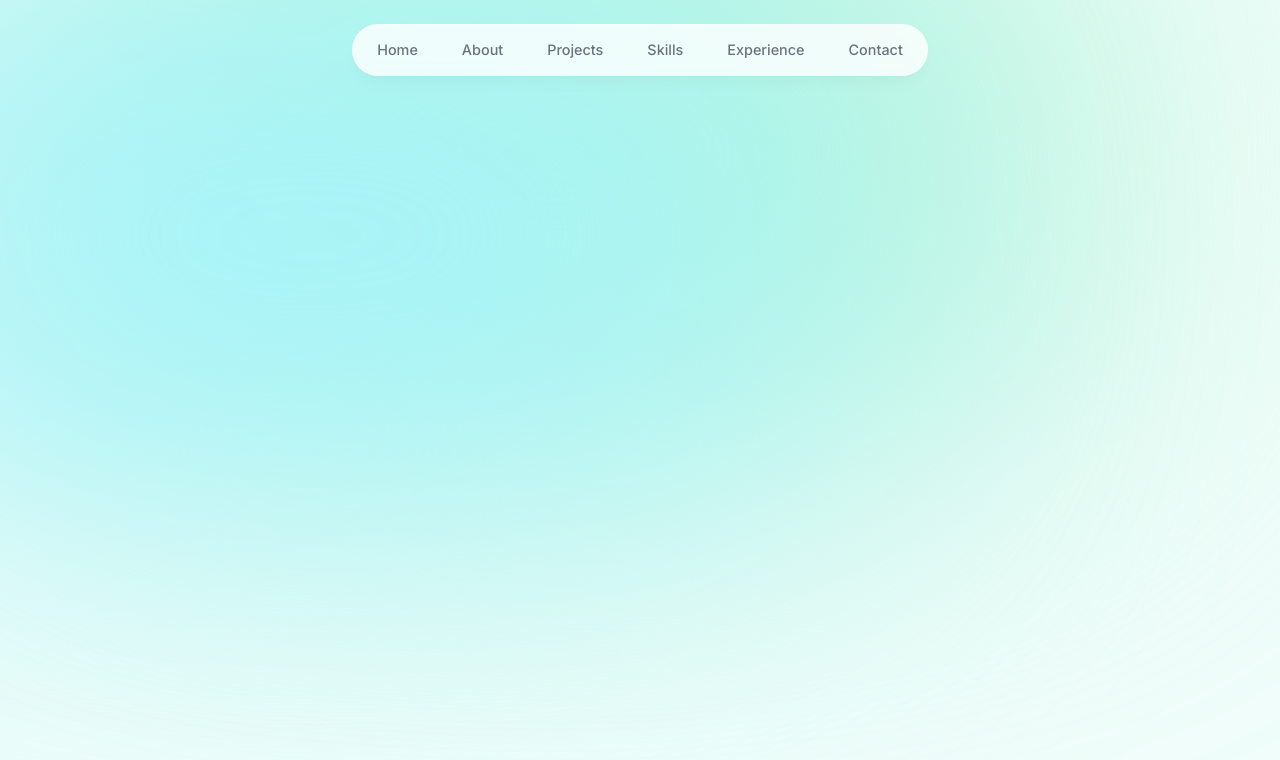
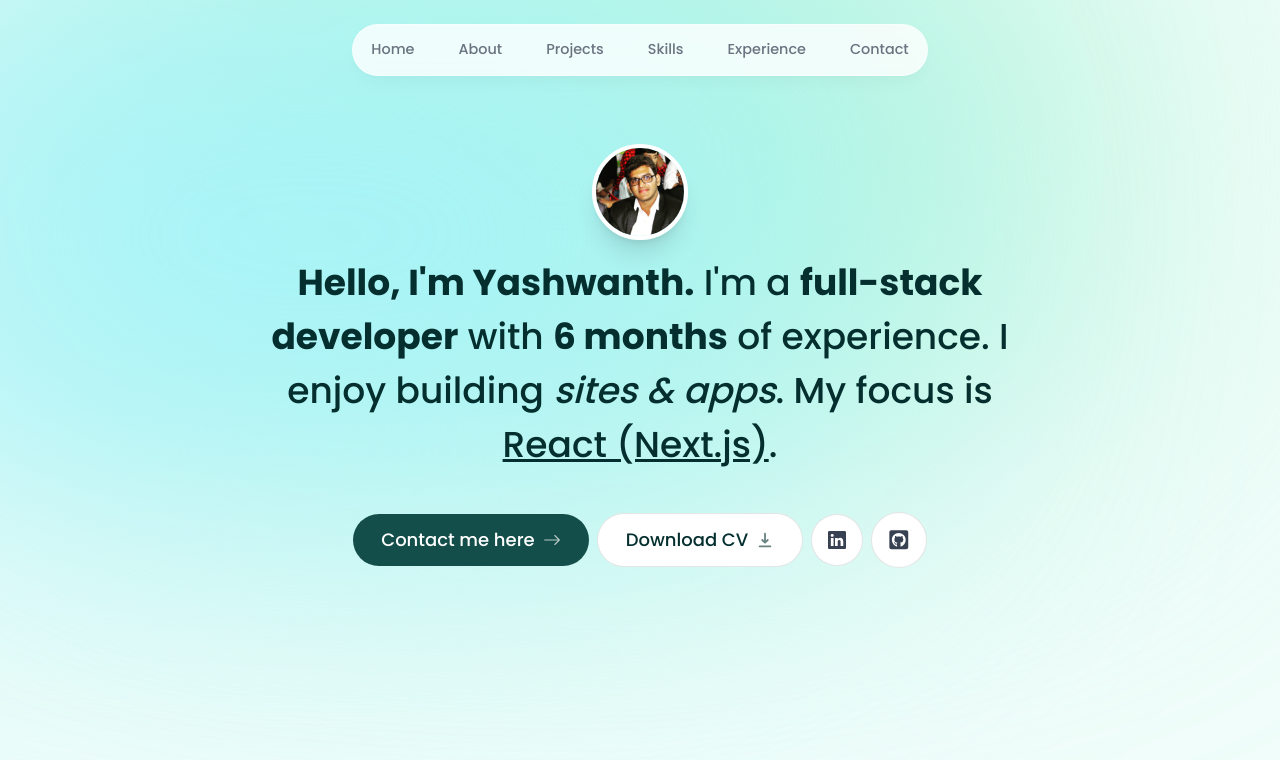
Before and after one commit to YashwanthKothakota9/MyPortfolio, a Next.js app: page / in a window 1280 px wide. Shown: the top 760 px of the page. Built offline with nearby package versions, Linux system fonts and the light colour scheme.

Commit message:
Add Intro section

```diff
--- a/app/layout.tsx
+++ b/app/layout.tsx
@@ -1,8 +1,13 @@
 import Header from "@/components/header";
 import "./globals.css";
-import { Inter } from "next/font/google";
+import { Poppins } from "next/font/google";
 
-const inter = Inter({ subsets: ["latin"] });
+const poppins = Poppins({
+  subsets: ["latin"],
+  display: "swap",
+  variable: "--font-poppins",
+  weight: ["100", "200", "300", "400", "500", "600", "700", "800", "900"],
+});
 
 export const metadata = {
   title: "Yashwanth | Personal Portfolio",
@@ -16,7 +21,9 @@
 }) {
   return (
     <html lang="en">
-      <body className={`${inter.className} bg-teal-50 text-teal-950 relative`}>
+      <body
+        className={`${poppins.className} bg-teal-50 text-teal-950 relative h-[5000px] pt-28 sm:pt-36`}
+      >
         <div className="bg-[#a7f3d0] absolute top-[-6rem] -z-10 right-[11rem] h-[31.25rem] w-[31.25rem] rounded-full blur-[10rem] sm:w-[68.75rem]"></div>
         <div className="bg-[#a5f3fc] absolute top-[-1rem] -z-10 left-[-35rem] h-[31.25rem] w-[50rem] rounded-full blur-[10rem] sm:w-[68.75rem] md:left-[-33rem] lg:left-[-28rem] xl:left-[-15rem] 2xl:left-[-5rem]"></div>
         <Header />
--- a/app/page.tsx
+++ b/app/page.tsx
@@ -1,5 +1,10 @@
+import Intro from "@/components/intro";
 import Image from "next/image";
 
 export default function Home() {
-  return <main></main>;
+  return (
+    <main className="flex flex-col items-center px-4">
+      <Intro />
+    </main>
+  );
 }
--- /dev/null
+++ b/components/intro.tsx
@@ -0,0 +1,93 @@
+"use client";
+import Image from "next/image";
+import ProfileImg from "@/public/Yash.jpg";
+import { motion } from "framer-motion";
+import Link from "next/link";
+import { BsArrowRight, BsLinkedin } from "react-icons/bs";
+import { HiDownload } from "react-icons/hi";
+import { FaGithubSquare } from "react-icons/fa";
+
+const Intro = () => {
+  return (
+    <section className="mb-28 max-w-[50rem] text-center sm:mb-0">
+      <div className="flex items-center justify-center">
+        <div className="relative">
+          <motion.div
+            initial={{ opacity: 0, scale: 0 }}
+            animate={{ opacity: 1, scale: 1 }}
+            transition={{
+              type: "tween",
+              duration: 0.2,
+            }}
+          >
+            <Image
+              src={ProfileImg}
+              alt="Yashwanth Profile Picture"
+              width={192}
+              height={192}
+              quality={100}
+              priority={true}
+              className="h-24 w-24 rounded-full object-cover border-[0.3rem] border-white shadow-xl"
+            />
+          </motion.div>
+        </div>
+      </div>
+
+      <motion.p
+        className="mb-10 mt-4 px-4 text-2xl font-medium !leading-[1.5] sm:text-4xl"
+        initial={{ opacity: 0, y: 100 }}
+        animate={{ opacity: 1, y: 0 }}
+      >
+        <span className="font-bold">Hello, I&apos;m Yashwanth.</span> I&apos;m a{" "}
+        <span className="font-bold">full-stack developer</span> with{" "}
+        <span className="font-bold">6 months</span> of experience. I enjoy
+        building <span className="italic">sites & apps</span>. My focus is{" "}
+        <span className="underline">React (Next.js)</span>.
+      </motion.p>
+
+      <motion.div
+        className="flex flex-col sm:flex-row items-center justify-center gap-2 px-4 text-lg font-medium"
+        initial={{ opacity: 0, y: 100 }}
+        animate={{ opacity: 1, y: 0 }}
+        transition={{
+          delay: 0.1,
+        }}
+      >
+        <Link
+          href="#contact"
+          className="group bg-teal-900 text-white px-7 py-3 flex items-center gap-2 rounded-full outline-none focus:scale-110 hover:scale-110 hover:bg-teal-950 active:scale-105 transition"
+        >
+          Contact me here{" "}
+          <BsArrowRight className="opacity-70 group-hover:translate-x-1 transition" />
+        </Link>
+
+        <a
+          className="bg-white group  px-7 py-3 flex items-center gap-2 rounded-full outline-none focus:scale-[1.15] hover:scale-[1.15] hover:text-teal-950  active:scale-105 transition cursor-pointer border border-black/10"
+          href="/Resume.pdf"
+          download={true}
+        >
+          Download CV{" "}
+          <HiDownload className="opacity-60 group-hover:translate-y-1 transition" />
+        </a>
+
+        <a
+          className="bg-white  p-4 text-gray-700 flex items-center gap-2 rounded-full outline-none focus:scale-[1.15] hover:scale-[1.15] hover:text-teal-950  active:scale-105 transition cursor-pointer border border-black/10"
+          href="https://www.linkedin.com/in/yashwanthkothakota/"
+          target="_blank"
+        >
+          <BsLinkedin />
+        </a>
+
+        <a
+          className="bg-white  p-4 text-gray-700 flex items-center gap-2 text-[1.35rem] rounded-full outline-none focus:scale-110 hover:scale-110  active:scale-105 transition cursor-pointer border border-black/10"
+          href="https://github.com/YashwanthKothakota9"
+          target="_blank"
+        >
+          <FaGithubSquare />
+        </a>
+      </motion.div>
+    </section>
+  );
+};
+
+export default Intro;
```
Also changed, not shown: public/Yash.jpg (added), 1 other file (tests, documents, lock files or other folders).
